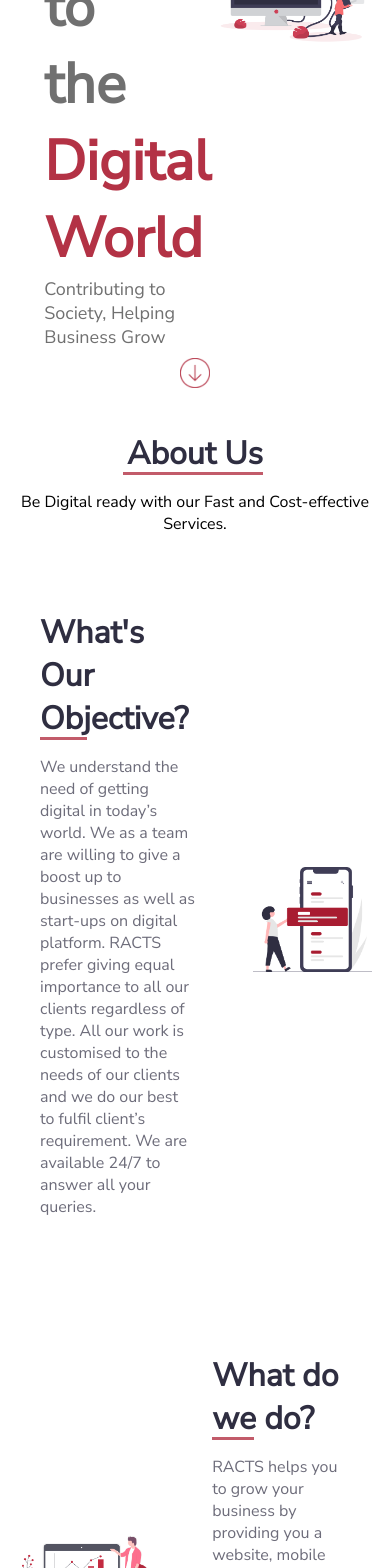
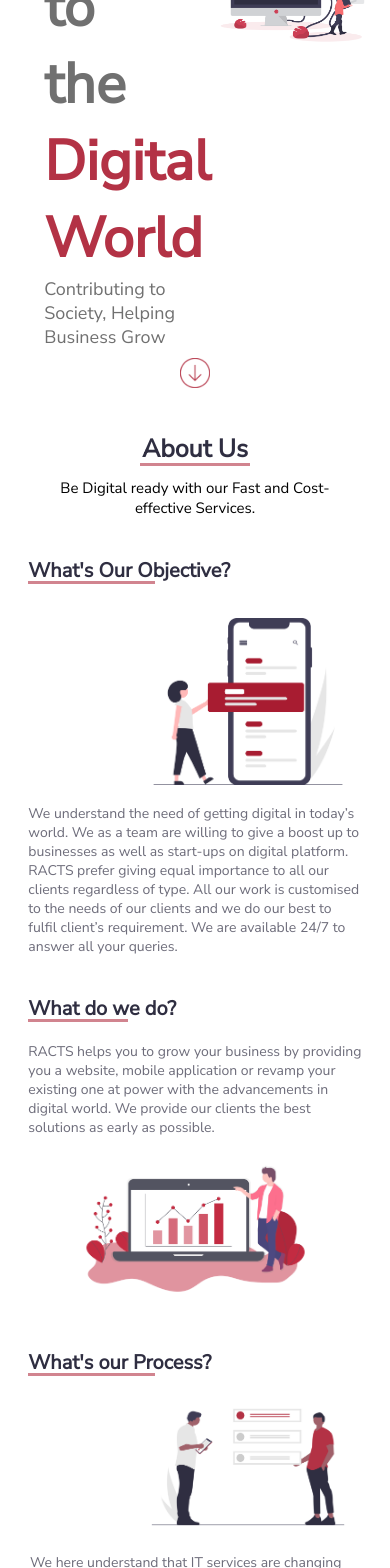
Before and after one commit to akansha8867/Racts, a React (Create React App) app: page / in a window 390 px wide. Shown: the part 432-2000 px from the top of the page. Built offline with nearby package versions, Linux system fonts and the light colour scheme.

Commit message:
mobile view

```diff
--- a/src/component/Aboutus/About.css
+++ b/src/component/Aboutus/About.css
@@ -1,3 +1,4 @@
+.mobile-aboutContainer{display: none;}
 .aboutHeading {margin-top: 20px;}
 .aboutHeading h1 { margin: 0; position: relative; z-index: 2; color: #2F2E41;}
 .aboutHeading h1::after {content: ''; width: 140px; height: 3px; background-color: rgba(179,50,69,0.8); position: absolute; bottom: 0; transform: translateX(-140px); z-index: 1;}
@@ -22,3 +23,38 @@
 .processLeft p {color: rgba(47,46,65,0.7);}
 .processRight {width: 50%;}
 .processRight img {width: 100%; height: 100%;}
+
+@media(max-width:850px){
+  .aboutContainer{display: none;}
+  .mobile-aboutContainer{height: 100%;width: 100%;display: grid;}
+  .mobile-aboutHeading {margin-top: 20px;}
+  .mobile-aboutHeading h1 { margin: 0; position: relative; z-index: 2; color: #2F2E41;font-size: 25px;}
+  .mobile-aboutHeading h1::after {content: ''; width: 110px; height: 3px; background-color: rgba(179,50,69,0.6); position: absolute; bottom: 0; transform: translateX(-108px); z-index: 1;}
+  .mobile-aboutHeading p{font-size: 15px;text-align: center;margin: auto;width: 75%;margin-top: 3%;}
+  /* .aboutObjective {width: 100%; display: flex; padding: 20px 0; justify-content: center; align-items: center;} */
+
+  .mobile-aboutObjective{display: flex;flex-direction: column;margin: auto;}
+  .mobile-objectiveLeft {width: 90%; text-align: left; margin: auto;margin-top: 10%;}
+  .mobile-objectiveLeft h1 {position: relative; color: #2F2E41;font-size: 20px;width: 95%;text-align: left;margin: auto;}
+  .mobile-objectiveLeft h1::before {content: ''; width: 38%; height: 3px; background-color: rgba(179,50,69,0.6); position: absolute; bottom: 0; z-index: 1;}
+  .mobile-objectiveLeft p {color: rgba(47,46,65,0.7);text-align: left;margin: auto;width: 95%;font-size: 14px;}
+  .mobile-objectiveRight {width: 100%;margin-top: 15px;display: flex;justify-content: flex-end;}
+  .mobile-objectiveRight img {height: 70%; width: 70%;}
+
+  .mobile-aboutWeDo {width: 100%; display: flex;flex-direction: column;margin: auto;}
+  .mobile-aboutRight {width: 90%; text-align: left;  margin: auto;margin-top: 10%;}
+  .mobile-aboutRight h1 { position: relative;  color: #2F2E41;font-size: 20px;width: 95%;text-align: left;margin: auto;}
+  .mobile-aboutRight h1::before {content: ''; width: 30%; height: 3px; background-color: rgba(179,50,69,0.6); position: absolute; bottom: 0; z-index: 1;}
+  .mobile-aboutRight p {color: rgba(47,46,65,0.7);text-align: left;margin: auto;width: 95%;font-size: 14px;margin-top: 20px;}
+  .mobile-aboutLeft {width: 100%;margin-top: 10px;display: flex;justify-content: center;}
+  .mobile-aboutLeft img {height: 70%; width: 70%;}
+
+  .mobile-aboutProcess {width: 100%; display: flex; flex-direction: column;margin: auto;}
+  .mobile-processLeft {width: 90%; text-align: left;margin: auto;margin-top: 10%;}
+  .mobile-processLeft h1 { position: relative;color: #2F2E41;font-size: 20px;width: 95%;text-align: left;margin: auto;}
+  .mobile-processLeft h1::before {content: ''; width: 38%; height: 3px; background-color: rgba(179,50,69,0.6); position: absolute; bottom: 0; z-index: 1;}
+  .mobile-processLeft p {color: rgba(47,46,65,0.7);text-align: left;margin: auto;width: 94%;font-size: 14px;margin-top: 10px;}
+  .mobile-processRight {width: 100%;margin-top: 15px;display: flex;justify-content: flex-end;}
+  .mobile-processRight img {width: 70%; height: 70%;}
+
+}
--- a/src/component/Aboutus/About.js
+++ b/src/component/Aboutus/About.js
@@ -5,7 +5,8 @@ import Process from '../images/Process.png';
 import Objective from '../images/Objective.png';
 
 function About() {
-        return (
+    return (
+        <div>
             <div className='aboutContainer'>
                 <div className='aboutHeading'>
                     <h1>About Us</h1>
@@ -39,7 +40,43 @@ function About() {
                     </div>
                 </div>
             </div>
-        )
+
+            <div className='mobile-aboutContainer'>
+                <div className='mobile-aboutHeading'>
+                    <h1>About Us</h1>
+                    <p>Be Digital ready with our Fast and Cost-effective Services.</p>
+                </div>
+                <div className="mobile-aboutObjective">
+                    <div className="mobile-objectiveLeft">
+                        <h1>What's Our Objective?</h1>
+                        <div className="mobile-objectiveRight">
+                            <img src={Objective} alt="WhatWeDo" />
+                        </div>
+                        <p>We understand the need of getting digital in today’s world. We as a team are willing to give a boost up to businesses as well as start-ups on digital platform. RACTS prefer giving equal importance to all our clients regardless of type. All our work is customised to the needs of our clients and we do our best to fulfil client’s requirement. We are available 24/7 to answer all your queries.</p>
+                    </div>
+                </div>
+                <div className="mobile-aboutWeDo">
+                    <div className="mobile-aboutRight">
+                        <h1>What do we do?</h1>
+                        <p>RACTS helps you to grow your business by providing you a website, mobile application or revamp your existing one at power with the advancements in digital world. We provide our clients the best solutions as early as possible.</p>
+                    </div>
+                    <div className="mobile-aboutLeft">
+                        <img src={WhatWeDo} alt="WhatWeDo" />
+                    </div>
+                </div>
+                <div className="mobile-aboutProcess">
+                    <div className="mobile-processLeft">
+                        <h1>What's our Process?</h1>
+                        <div className="mobile-processRight">
+                            <img src={Process} alt="Process" />
+                        </div>
+                        <p>We here understand that IT services are changing and are willing to provide our clients with the best ones. We proceed by understanding client’s idea and work with proper planning and precision. Visual representation of the client’s imagination helps them to see their idea clearly. RACTS believes that the product delivered to the client should be genuine and we run full testing of the products to ensure the same.</p>
+                    </div>
+
+                </div>
+            </div>
+        </div>
+    )
 }
 
 export default About;
--- a/src/component/Projects/Project.js
+++ b/src/component/Projects/Project.js
@@ -5,12 +5,13 @@ import Barbara from '../images/Templates/3.png';
 import './Project.css';
 
 function Project() {
-        return (
+    return (
+        <div>
             <div className='projectContainer' id='ProjectsContainer'>
                 <div className='extraSpace'></div>
                 <div className='projectHeading'>
                     <h1>Our Work</h1>
-                    <p>Be Digital ready with our Fast and Cost-effective Services.</p>
+                    <p>Brief overview of our work</p>
                 </div>
                 <div className="projectCards">
                     <div className="card1">
@@ -45,7 +46,50 @@ function Project() {
                     <button className='SeeMoreBtn'>See More</button>
                 </div>
             </div>
-        );
+
+            <div className='mobile-projectContainer' id='ProjectsContainer'>
+                <div className='extraSpace'></div>
+                <div className='mobile-projectHeading'>
+                    <h1>Our Work</h1>
+                    <p>Brief overview of our work</p>
+                </div>
+                <div className="mobile-projectCards">
+                    <div className="mobile-card1">
+                        <div className="mobile-cardImg">
+                            <img src={Adopto} alt="FoodDelight" />
+                        </div>
+                        <div className="mobile-cardDetails">
+                            <h1>Adopto</h1>
+                            <p>A pet lover knows what pet adoption means and here's a look of our very own pet adoption website.</p>
+                        </div>
+                    </div>
+                    <div className="mobile-card2">
+                        <div className="mobile-cardImg">
+                            <img src={Medico} alt="Lolios" />
+                        </div>
+                        <div className="mobile-cardDetails">
+                            <h1>Medico</h1>
+                            <p>Medico app allows video consultation with india's top doctors connect from anywhere anytime from ayurveda to child care.</p>
+                        </div>
+                    </div>
+                    <div className="mobile-card3">
+                        <div className="mobile-cardImg">
+                            <img src={Barbara} alt="Covid" />
+                        </div>
+                        <div className="mobile-cardDetails">
+                            <h1>Barbara</h1>
+                            <p>We here know hair can be a tough thing to understand  and different products, Barbara offers a variety of styles that'd match your personality.</p>
+                        </div>
+                    </div>
+                </div>
+                <div className="projectsMore">
+                    <button className='SeeMoreBtn'>See More</button>
+                </div>
+            </div>
+
+
+        </div>
+    );
 }
 
 export default Project;
```
Also changed, not shown: src/component/Projects/Project.css (+21 -2 lines).
